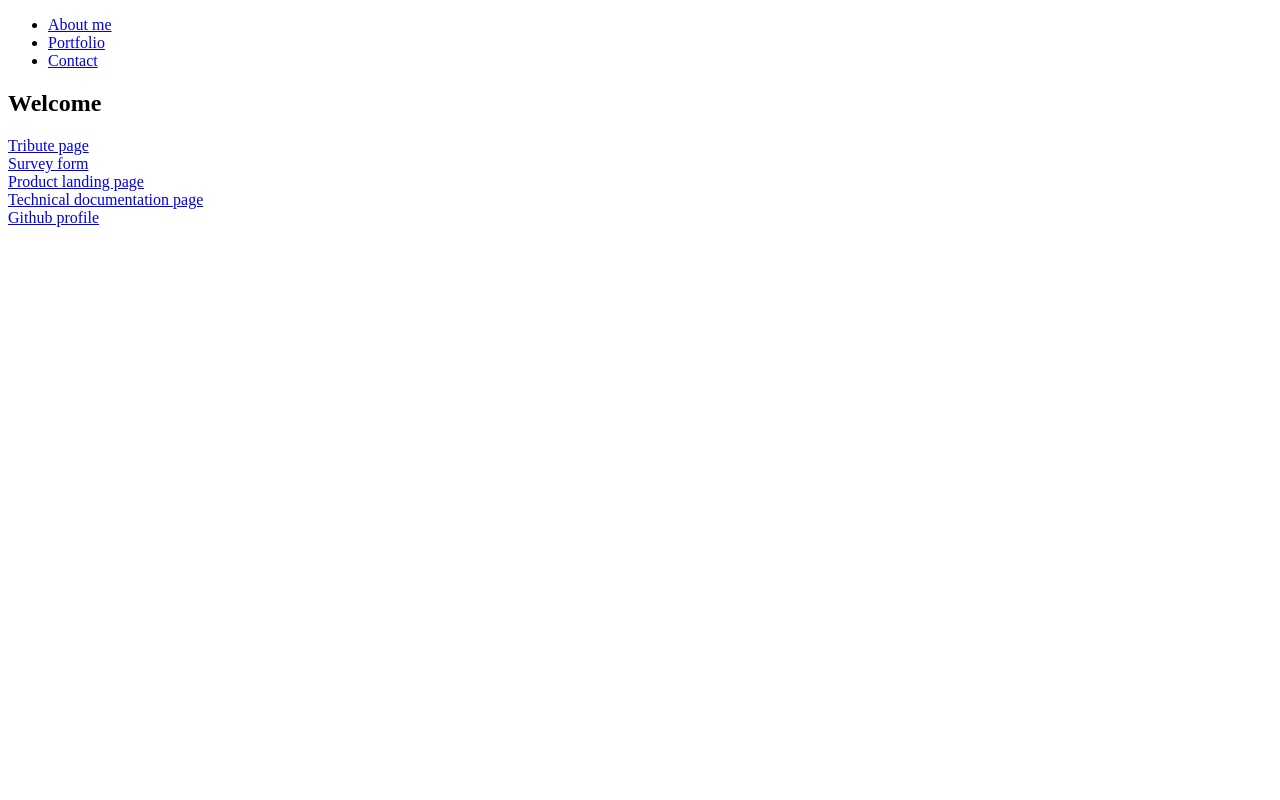
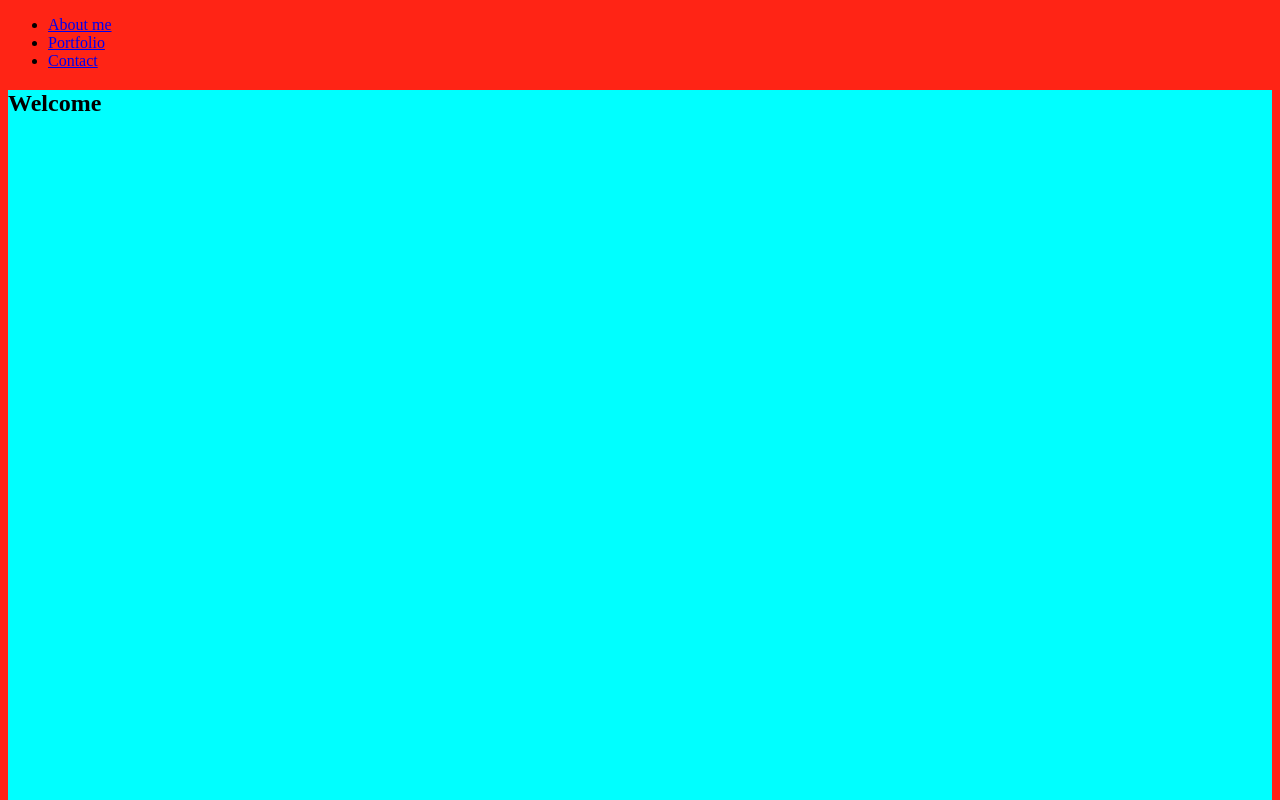
Before and after one commit to jusgladysz/personal-portfolio-webpage, a plain HTML site: page index.html in a window 1280 px wide. Shown: the top 800 px of the page. Drawn offline with Linux system fonts and the light colour scheme.

Commit message:
[Use Story#10] edit height of  the welcome section

```diff
--- a/index.html
+++ b/index.html
@@ -5,8 +5,8 @@
     <title>Personal Portfolio Webpage - Justyna Gładysz</title>
     <link rel="stylesheet"
           href="https://fonts.googleapis.com/css?family=Varela">
-    <!--    <link rel="stylesheet"-->
-    <!--          href="styles/portfolio.css">-->
+    <link rel="stylesheet"
+          href="styles/portfolio.css">
 </head>
 <body>
 <script src="https://cdn.freecodecamp.org/testable-projects-fcc/v1/bundle.js"></script>
@@ -18,7 +18,7 @@
             <li><a class="navlink" href="#contact">Contact</a></li>
         </ul>
     </nav>
-    <section id="welcome-section">
+    <section class="welcome-section" id="welcome-section">
         <h1>Welcome</h1>
     </section>
     <section id="about-me"></section>
--- a/styles/portfolio.css
+++ b/styles/portfolio.css
@@ -1,9 +1,14 @@
 body{
-    background-color: azure;
+    background-color: #ff2415;
 }
 
-@media (max-width: 500px){
+@media (max-width: 800px){
     body{
         background-color: blue;
     }
 }
+
+.welcome-section{
+    background-color: aqua;
+    height:100vh;
+}
```
